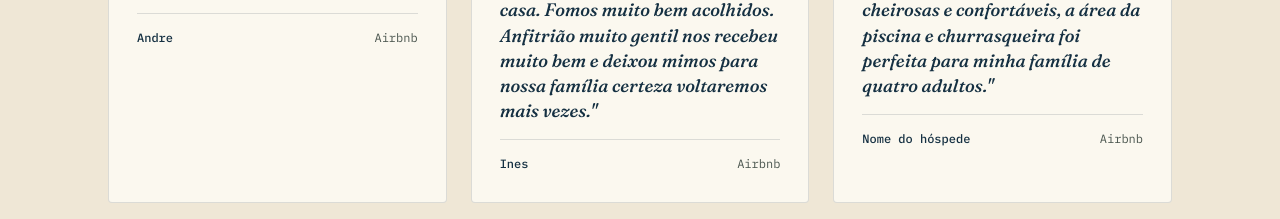
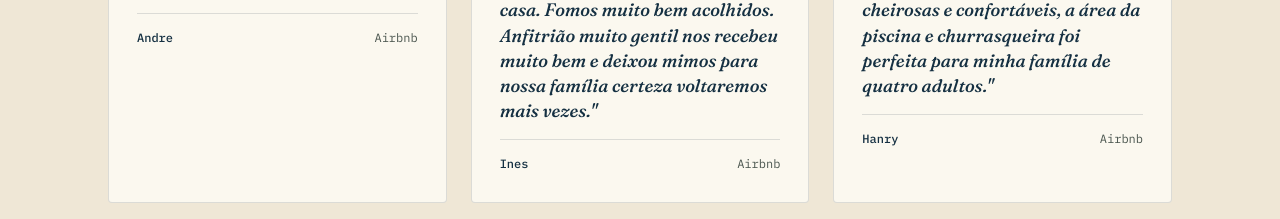
Before and after one commit to arthurrogeriozip/casaanexodapaz, a plain HTML site: page index.html in a window 1280 px wide. Shown: the part 3363-3582 px from the top of the page. Drawn offline with Linux system fonts and the light colour scheme.

Commit message:
alterado comentario

```diff
--- a/index.html
+++ b/index.html
@@ -420,7 +420,7 @@
       <div class="review-card">
         <span class="review-stars">★★★★★</span>
         <p class="review-quote">"Sabe aquele lugar para chamar de seu... A nossa estadia foi perfeita. A casa estava muito limpa, as roupas de cama cheirosas e confortáveis, a área da piscina e churrasqueira foi perfeita para minha família de quatro adultos."</p>
-        <div class="review-meta"><strong>Nome do hóspede</strong><span>Airbnb</span></div>
+        <div class="review-meta"><strong>Hanry</strong><span>Airbnb</span></div>
       </div>
     </div>
     <p class="reviews-note">* Mais depoimentos estão disponíveis no Airbnb e no Instagram, com comentários reais de hóspedes que já se hospedaram conosco.</p>
```
